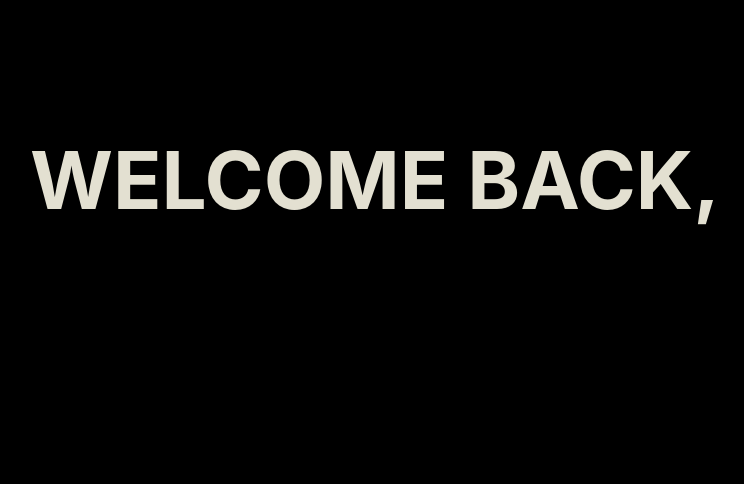
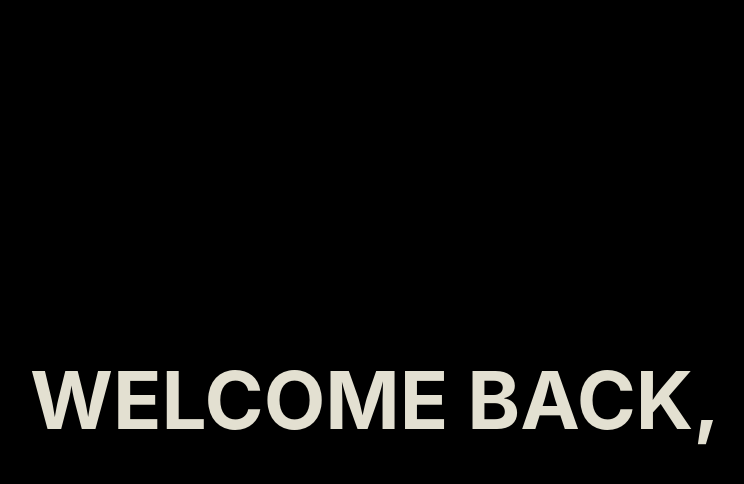
Before and after one commit to kimzeze/studyRoom, a Next.js app: page /signIn in a window 1280 px wide. Shown: the top 484 px of the page, without its empty margins (265-1009 px from the left). Built offline with nearby package versions, Linux system fonts and the light colour scheme.

Commit message:
[💄style] 로그인 페이지 제목 스타일 수정

```diff
--- a/src/app/signIn/page.tsx
+++ b/src/app/signIn/page.tsx
@@ -1,6 +1,6 @@
 export default function SignIn() {
   return (
-    <main className="mb-[13px] flex h-[1500px] flex-col items-center pt-[120px]">
+    <main className="flex justify-center items-center h-screen flex-col">
       <h2 className="text-[80px] font-bold text-[#E3E0D1]">WELCOME BACK,</h2>
     </main>
   );
```
